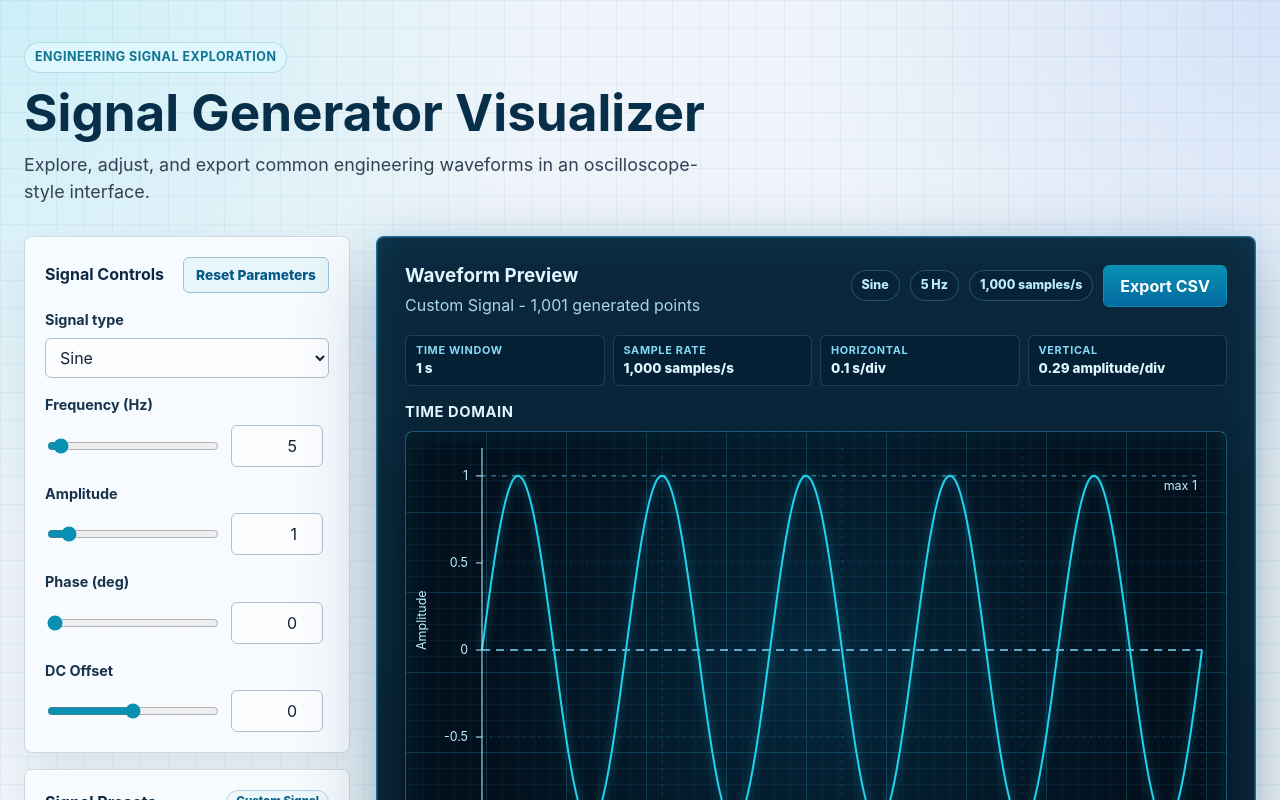
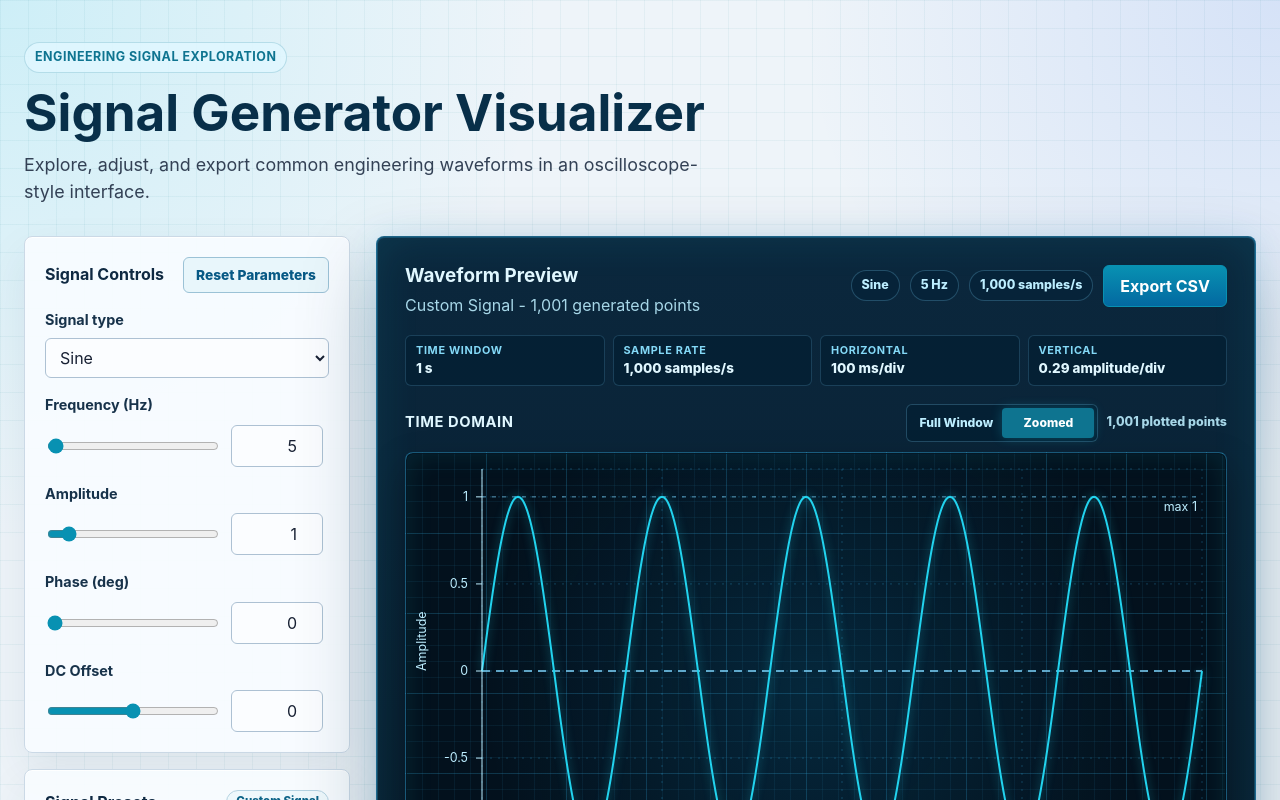
Before and after one commit to hychaw/signal-generator-visualizer, a React (Vite) app: page / in a window 1280 px wide. Shown: the top 800 px of the page. Built offline with nearby package versions, Linux system fonts and the light colour scheme.

Commit message:
Add ideal spectrum view and zoomed waveform display

```diff
--- a/src/App.css
+++ b/src/App.css
@@ -381,6 +381,64 @@
   text-transform: uppercase;
 }
 
+.time-domain-toolbar {
+  display: flex;
+  flex-wrap: wrap;
+  justify-content: flex-end;
+  gap: 8px;
+  align-items: center;
+  min-width: 0;
+}
+
+.segmented-control {
+  display: inline-grid;
+  grid-template-columns: repeat(2, minmax(92px, 1fr));
+  min-width: 0;
+  border: 1px solid rgba(125, 211, 252, 0.24);
+  border-radius: 6px;
+  background: rgba(3, 31, 51, 0.72);
+  padding: 3px;
+}
+
+.segmented-control button {
+  min-height: 30px;
+  border: 0;
+  border-radius: 4px;
+  background: transparent;
+  color: #bdeeff;
+  padding: 5px 9px;
+  font-size: 0.76rem;
+  font-weight: 800;
+  cursor: pointer;
+  white-space: nowrap;
+  transition:
+    background-color 160ms ease,
+    color 160ms ease,
+    box-shadow 160ms ease;
+}
+
+.segmented-control button:hover {
+  background: rgba(14, 165, 233, 0.16);
+}
+
+.segmented-control button.is-active {
+  background: #0e7490;
+  color: #ffffff;
+  box-shadow: 0 0 12px rgba(34, 211, 238, 0.24);
+}
+
+.segmented-control button:focus-visible {
+  box-shadow: 0 0 0 3px rgba(14, 165, 233, 0.28);
+  outline: none;
+}
+
+.plot-count {
+  color: #a7d7e8;
+  font-size: 0.78rem;
+  font-weight: 800;
+  white-space: nowrap;
+}
+
 .frequency-domain-heading {
   align-items: start;
 }
@@ -715,6 +773,14 @@
     display: grid;
   }
 
+  .time-domain-toolbar {
+    justify-content: stretch;
+  }
+
+  .segmented-control {
+    width: 100%;
+  }
+
   .frequency-readouts {
     justify-content: stretch;
   }
--- a/src/components/WaveformPanel.tsx
+++ b/src/components/WaveformPanel.tsx
@@ -1,3 +1,4 @@
+import { useMemo, useState } from "react";
 import {
   Bar,
   BarChart,
@@ -36,6 +37,17 @@ interface YAxisScale {
   min: number;
   ticks: number[];
 }
+
+type TimeDomainView = "full" | "zoomed";
+
+const MAX_TIME_DOMAIN_PLOT_POINTS = 1500;
+const TIME_DOMAIN_VIEW_OPTIONS: Array<{
+  label: string;
+  value: TimeDomainView;
+}> = [
+  { label: "Full Window", value: "full" },
+  { label: "Zoomed", value: "zoomed" },
+];
 
 const formatChartValue = (value: unknown) => {
   if (typeof value === "number") {
@@ -102,6 +114,54 @@ const formatScale = (value: number, unit: string) => {
         : value.toFixed(4);
 
   return `${formattedValue.replace(/\.?0+$/, "")} ${unit}`;
+};
+
+const formatTimeScale = (seconds: number, suffix = "") => {
+  if (Math.abs(seconds) < 1) {
+    return `${formatScale(seconds * 1000, `ms${suffix}`)}`;
+  }
+
+  return formatScale(seconds, `s${suffix}`);
+};
+
+const getVisibleDuration = (
+  view: TimeDomainView,
+  frequency: number,
+  fullTimeWindow: number,
+) => {
+  if (view === "full" || frequency <= 0) {
+    return fullTimeWindow;
+  }
+
+  return Math.min(Math.max(5 / frequency, 0.005), fullTimeWindow);
+};
+
+const downsampleEvenly = (
+  data: SignalPoint[],
+  maxPointCount: number,
+): SignalPoint[] => {
+  if (data.length <= maxPointCount) {
+    return data;
+  }
+
+  const step = (data.length - 1) / (maxPointCount - 1);
+
+  return Array.from({ length: maxPointCount }, (_, index) => {
+    const sourceIndex = Math.round(index * step);
+
+    return data[sourceIndex];
+  });
+};
+
+const getDisplayedTimeData = (
+  data: SignalPoint[],
+  visibleDuration: number,
+) => {
+  const visibleData = data.filter(
+    (point) => point.t >= 0 && point.t <= visibleDuration,
+  );
+
+  return downsampleEvenly(visibleData, MAX_TIME_DOMAIN_PLOT_POINTS);
 };
 
 const getDataRange = (data: SignalPoint[]) => {
@@ -232,11 +292,22 @@ function WaveformPanel({
   parameters,
   onExportCsv,
 }: WaveformPanelProps) {
+  const [timeDomainView, setTimeDomainView] =
+    useState<TimeDomainView>("zoomed");
   const measurements = getMeasurements(parameters, data);
   const yAxisScale = getOscilloscopeYAxisScale(data);
   const signalLabel =
     parameters.type.charAt(0).toUpperCase() + parameters.type.slice(1);
-  const timePerDivision = parameters.duration / 10;
+  const visibleDuration = getVisibleDuration(
+    timeDomainView,
+    parameters.frequency,
+    parameters.duration,
+  );
+  const displayedTimeData = useMemo(
+    () => getDisplayedTimeData(data, visibleDuration),
+    [data, visibleDuration],
+  );
+  const timePerDivision = visibleDuration / 10;
   const amplitudePerDivision = (yAxisScale.domain[1] - yAxisScale.domain[0]) / 8;
   const setupLabel = activePresetName ?? "Custom Signal";
   const showMinMaxMarkers = yAxisScale.max !== yAxisScale.min;
@@ -283,7 +354,7 @@ function WaveformPanel({
       <div className="scope-meta" aria-label="Oscilloscope setup">
         <span>
           <strong>Time window</strong>
-          {formatScale(parameters.duration, "s")}
+          {formatTimeScale(visibleDuration)}
         </span>
         <span>
           <strong>Sample rate</strong>
@@ -291,7 +362,7 @@ function WaveformPanel({
         </span>
         <span>
           <strong>Horizontal</strong>
-          {formatScale(timePerDivision, "s/div")}
+          {formatTimeScale(timePerDivision, "/div")}
         </span>
         <span>
           <strong>Vertical</strong>
@@ -302,6 +373,29 @@ function WaveformPanel({
       <section className="chart-section" aria-labelledby="time-domain-title">
         <div className="chart-heading">
           <h3 id="time-domain-title">Time Domain</h3>
+          <div className="time-domain-toolbar">
+            <div
+              className="segmented-control"
+              aria-label="Time domain view"
+              role="group"
+            >
+              {TIME_DOMAIN_VIEW_OPTIONS.map((option) => (
+                <button
+                  className={
+                    timeDomainView === option.value ? "is-active" : undefined
+                  }
+                  key={option.value}
+                  type="button"
+                  onClick={() => setTimeDomainView(option.value)}
+                >
+                  {option.label}
+                </button>
+              ))}
+            </div>
+            <span className="plot-count">
+              {displayedTimeData.length.toLocaleString()} plotted points
+            </span>
+          </div>
         </div>
         <div
           className="waveform-chart"
@@ -310,7 +404,7 @@ function WaveformPanel({
         >
           <ResponsiveContainer width="100%" height="100%">
             <LineChart
-              data={data}
+              data={displayedTimeData}
               margin={{ top: 16, right: 24, bottom: 28, left: 16 }}
             >
               <CartesianGrid
@@ -319,15 +413,20 @@ function WaveformPanel({
               />
               <XAxis
                 dataKey="t"
+                domain={[0, visibleDuration]}
                 label={{
-                  value: "Time (s)",
+                  value: visibleDuration < 1 ? "Time (ms)" : "Time (s)",
                   position: "insideBottom",
                   offset: -18,
                   fill: chartTheme.axis,
                 }}
                 stroke={chartTheme.axis}
                 tick={{ fill: chartTheme.axis }}
-                tickFormatter={(value: number) => value.toFixed(2)}
+                tickFormatter={(value: number) =>
+                  visibleDuration < 1
+                    ? `${Number((value * 1000).toFixed(1))}`
+                    : value.toFixed(2)
+                }
                 tickMargin={8}
                 type="number"
               />
--- a/src/lib/signalGenerators.ts
+++ b/src/lib/signalGenerators.ts
@@ -7,6 +7,9 @@ import {
 } from "./signalTypes";
 
 const TWO_PI = Math.PI * 2;
+const ADAPTIVE_SAMPLES_PER_CYCLE = 100;
+const MIN_GENERATED_SAMPLE_RATE = 1000;
+const MAX_GENERATED_SAMPLE_RATE = 50_000;
 const MAX_EDGE_MARKER_CYCLES = 200;
 const EDGE_EPSILON_SECONDS = 1e-9;
 
@@ -43,6 +46,18 @@ export function normalizePhase(phaseDegrees: number): number {
   }
 
   return (((phaseDegrees / 360) % 1) + 1) % 1;
+}
+
+function getAdaptiveSampleRate(frequency: number) {
+  const frequencyBasedSampleRate = frequency * ADAPTIVE_SAMPLES_PER_CYCLE;
+
+  return Math.round(
+    clamp(
+      Math.max(MIN_GENERATED_SAMPLE_RATE, frequencyBasedSampleRate),
+      MIN_GENERATED_SAMPLE_RATE,
+      MAX_GENERATED_SAMPLE_RATE,
+    ),
+  );
 }
 
 export function sanitizeNumericSignalParameter(
@@ -86,17 +101,14 @@ export function sanitizeSignalParameters(
     "dutyCycle",
     parameters.dutyCycle,
   );
-  const sampleRate = sanitizeNumericSignalParameter(
-    "sampleRate",
-    parameters.sampleRate,
-  );
+  const generatedSampleRate = getAdaptiveSampleRate(frequency);
   const duration = sanitizeNumericSignalParameter(
     "duration",
     parameters.duration,
   );
   const requestedSampleCount = Math.max(
     2,
-    Math.floor(sampleRate * duration) + 1,
+    Math.floor(generatedSampleRate * duration) + 1,
   );
   const sampleCount = Math.min(requestedSampleCount, MAX_GENERATED_POINTS);
 
@@ -108,7 +120,7 @@ export function sanitizeSignalParameters(
     phase,
     phaseCycles: normalizePhase(phase),
     dutyCycle,
-    sampleRate,
+    sampleRate: generatedSampleRate,
     duration,
     sampleCount,
     sampleStep: duration / (sampleCount - 1),
--- a/src/lib/signalTypes.ts
+++ b/src/lib/signalTypes.ts
@@ -30,7 +30,7 @@ export const SIGNAL_PARAMETER_RANGES: Record<
 > = {
   frequency: {
     min: 1,
-    max: 100,
+    max: 1000,
     step: 1,
   },
   amplitude: {
@@ -65,7 +65,7 @@ export const SIGNAL_PARAMETER_RANGES: Record<
   },
 };
 
-export const MAX_GENERATED_POINTS = 2_500;
+export const MAX_GENERATED_POINTS = 50_000;
 
 export const DEFAULT_SIGNAL_PARAMETERS: SignalParameters = {
   type: "sine",
```
Also changed, not shown: 1 other file (tests, documents, lock files or other folders).
